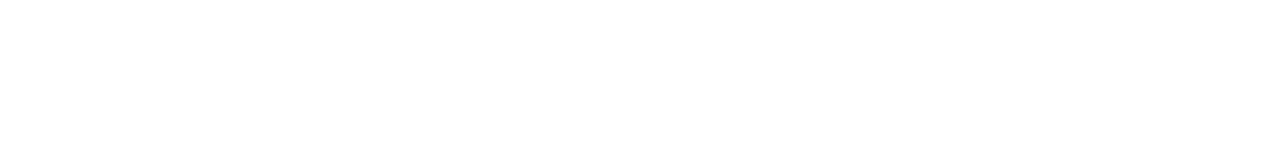
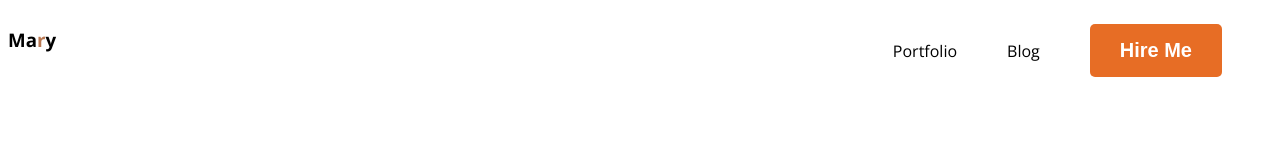
Before and after one commit to sufihasan/developer-portfolio-b9, a plain HTML site: page index.html in a window 1280 px wide. Drawn offline with nearby package versions, Linux system fonts and the light colour scheme.

Commit message:
add navbar

```diff
--- a/index.html
+++ b/index.html
@@ -5,10 +5,27 @@
     <meta charset="UTF-8">
     <meta name="viewport" content="width=device-width, initial-scale=1.0">
     <title>Developer Portfolio b9</title>
+
+    <!-- google font s -->
+    <link rel="preconnect" href="https://fonts.googleapis.com">
+    <link rel="preconnect" href="https://fonts.gstatic.com" crossorigin>
+    <link href="https://fonts.googleapis.com/css2?family=Open+Sans:ital,wght@0,300..800;1,300..800&display=swap"
+        rel="stylesheet">
+    <!-- google font e -->
+    <link rel="stylesheet" href="styles/portfolio.css">
 </head>
 
 <body>
-    <header></header>
+    <header>
+        <nav>
+            <h3>Ma<span class="text-primary">r</span>y</h3>
+            <ul>
+                <li><a href="">Portfolio</a></li>
+                <li><a href="">Blog</a></li>
+                <li><button class="btn-primary">Hire Me</button></li>
+            </ul>
+        </nav>
+    </header>
 
     <footer></footer>
 
--- /dev/null
+++ b/styles/portfolio.css
@@ -0,0 +1,43 @@
+/* nav related css */
+
+body {
+    font-family: "Open Sans", serif;
+
+
+}
+
+.btn-primary {
+    border-radius: 5px;
+    background-color: #e76d25;
+    border: 0;
+    color: white;
+    font-size: 20px;
+    font-weight: 700;
+    padding: 15px 30px;
+
+}
+
+nav {
+    display: flex;
+    justify-content: space-between;
+}
+
+nav>ul {
+    display: flex;
+    align-items: center;
+}
+
+nav li {
+    list-style: none;
+    margin-right: 50px;
+
+}
+
+nav a {
+    text-decoration: none;
+    color: black;
+}
+
+.text-primary {
+    color: #b97852
+}
```
